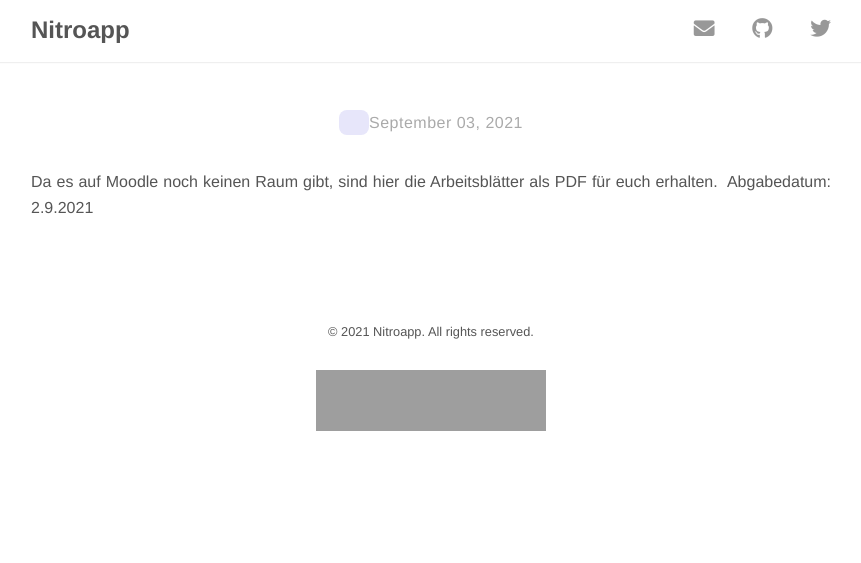
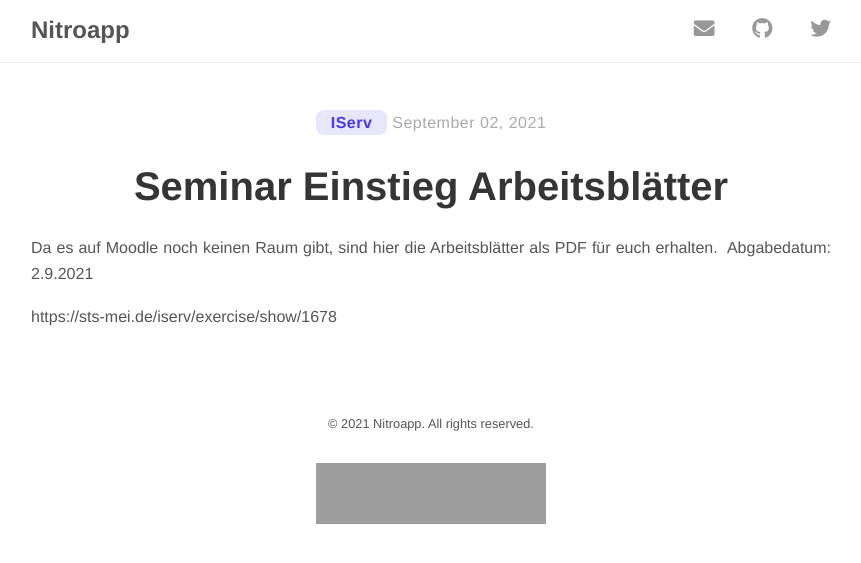
Before and after one commit to cns-nitroapp/blog, a Jekyll site: the page built from _posts/2021-9-2-1678.md, in a window 1280 px wide. Shown: the top 563 px of the page, without its empty margins (209-1070 px from the left). Built offline with Jekyll 4.4.1, drawn with Linux system fonts in a browser that asks for light colours; nearby versions of some CDN libraries; our own code applies the rules of GitHub Pages for plain Markdown files; part of the change alters nothing that is shown; grey boxes are pictures that could not be loaded.

Commit message:
committing files

```diff
--- a/_posts/2021-9-2-1678.md
+++ b/_posts/2021-9-2-1678.md
@@ -4,7 +4,7 @@ title: "Seminar Einstieg Arbeitsblätter"
 author: [IServ]
 start-date: "2021-9-2"
 end-date: "2021-9-2"
-"link: "https://sts-mei.de/iserv/exercise/show/1678"
+link: "https://sts-mei.de/iserv/exercise/show/1678"
 ---
 Da es auf Moodle noch keinen Raum gibt, sind hier die Arbeitsblätter als PDF für euch erhalten.
 Abgabedatum: 2.9.2021
```
